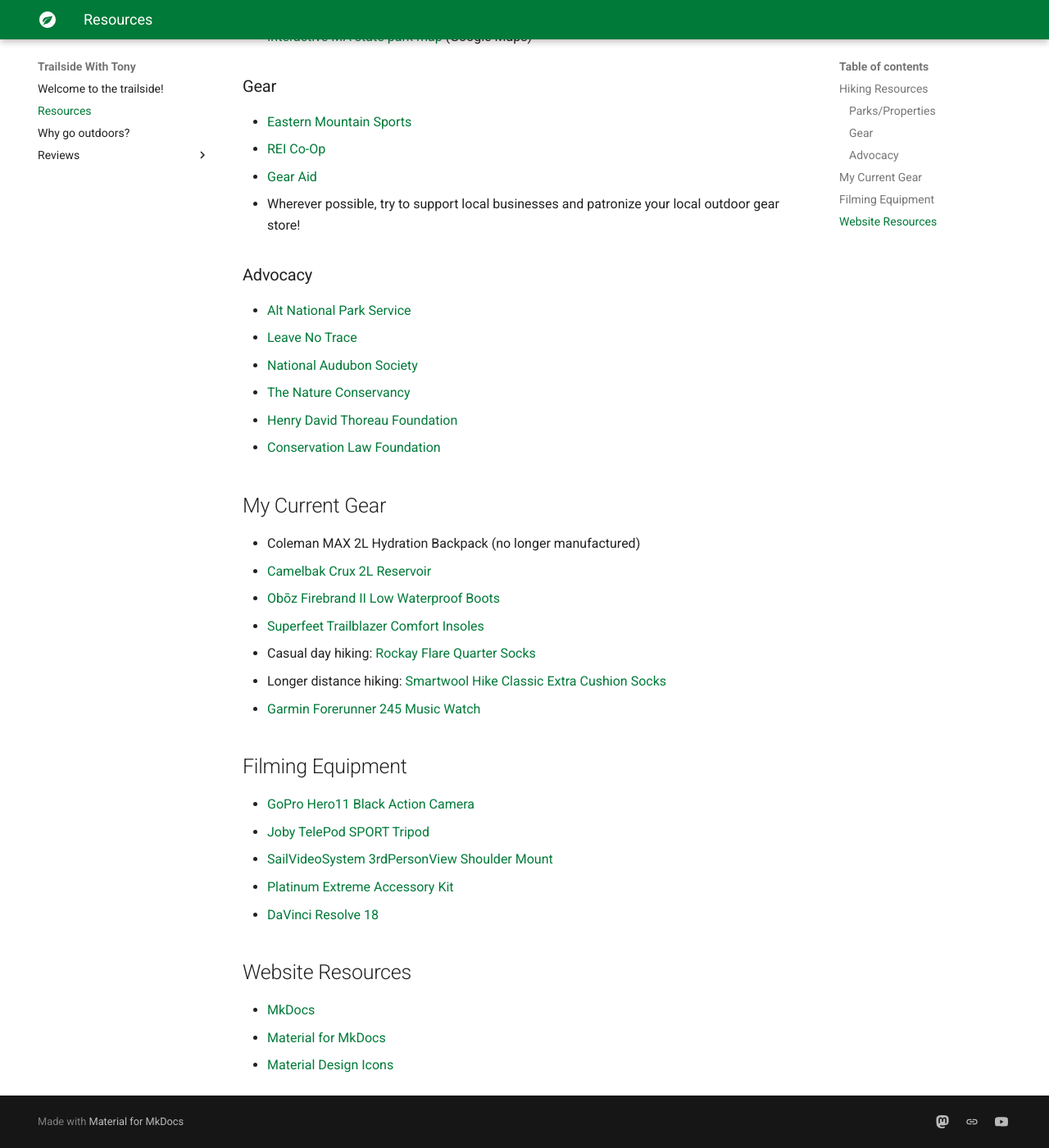
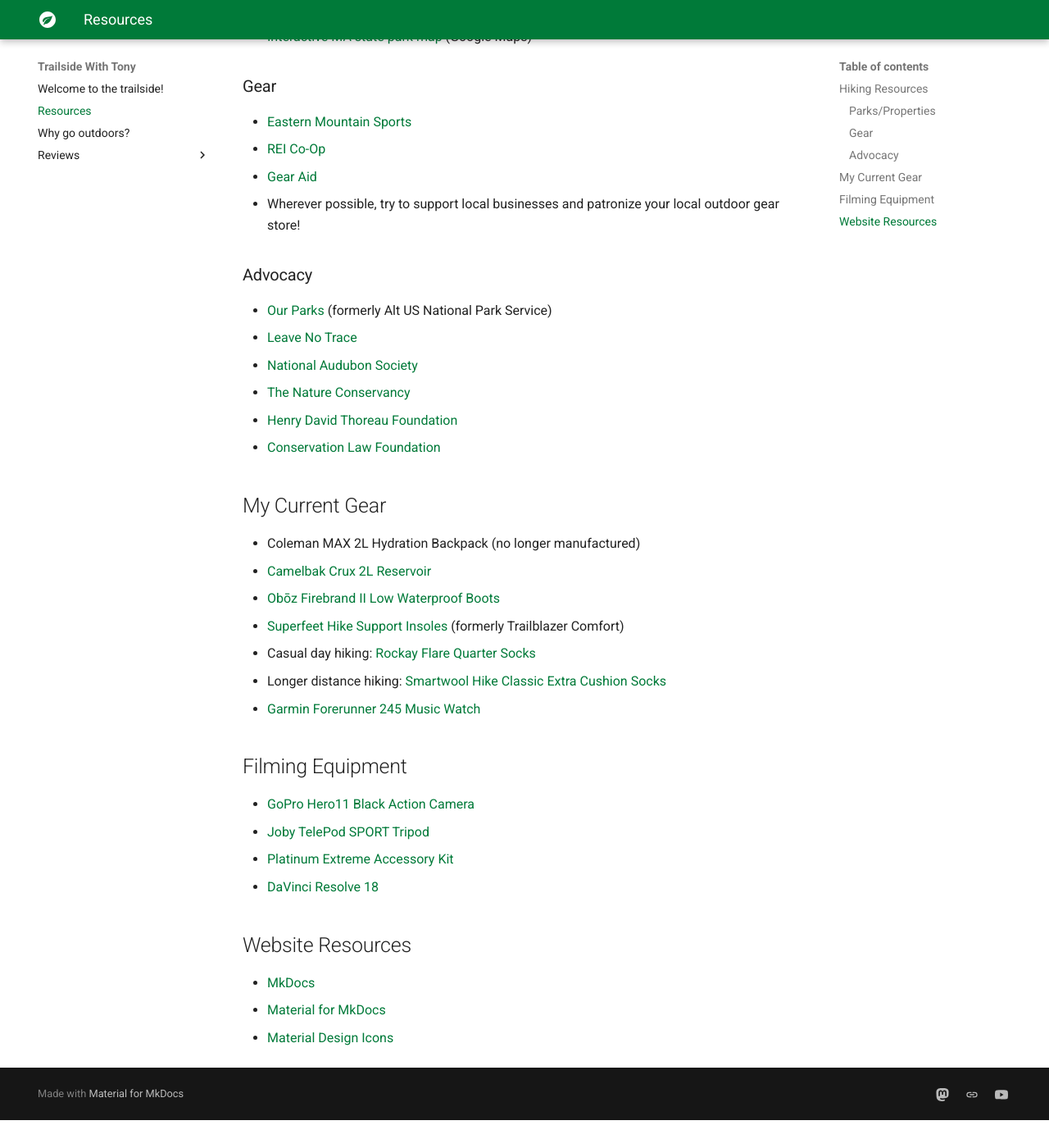
Before and after one commit to tswtony/tswtony.github.io, an MkDocs documentation site: the page built from docs/resources.md, in a window 1280 px wide and 1400 px high, scrolled down 563 px. Shown: the whole window at 82% size. Built offline with MkDocs 1.6.1 and Material for MkDocs 9.7.7, drawn with Linux system fonts in a browser that asks for light colours; after the commit the page ends 1929 px from its top, so only the background shows below that.

Commit message:
Update resources.md

```diff
--- a/docs/resources.md
+++ b/docs/resources.md
@@ -23,7 +23,7 @@
 
 ### Advocacy
 
-- [Alt National Park Service](https://altnps.org/)
+- [Our Parks](https://ourparks.org/) (formerly Alt US National Park Service)
 - [Leave No Trace](https://lnt.org/)
 - [National Audubon Society](https://www.audubon.org/)
 - [The Nature Conservancy](https://www.nature.org/)
@@ -34,8 +34,8 @@
 
 - Coleman MAX 2L Hydration Backpack (no longer manufactured)
 - [Camelbak Crux 2L Reservoir](https://www.camelbak.com/recreation/shop/reservoirs/crux-2l-reservoir/CB-1229.html)
-- [Ob&omacr;z Firebrand II Low Waterproof Boots](https://obozfootwear.com/en-us/product/mens-firebrand-ii-low-waterproof)
-- [Superfeet Trailblazer Comfort Insoles](https://www.superfeet.com/en-us/trailblazer-comfort)
+- [Ob&#333;z Firebrand II Low Waterproof Boots](https://obozfootwear.com/en-us/product/mens-firebrand-ii-low-waterproof)
+- [Superfeet Hike Support Insoles](https://www.superfeet.com/en-us/hike-support) (formerly Trailblazer Comfort)
 - Casual day hiking: [Rockay Flare Quarter Socks](https://rockay.com/products/flare-quarter-run-socks)
 - Longer distance hiking: [Smartwool Hike Classic Extra Cushion Socks](https://www.smartwool.com/shop/mens-hiking-socks/hike-classic-edition-extra-cushion-crew-socks-socks-sw013100)
 - [Garmin Forerunner 245 Music Watch](https://www.garmin.com/en-US/p/646690)
@@ -44,7 +44,6 @@
 
 - [GoPro Hero11 Black Action Camera](https://gopro.com/en/us/shop/cameras/hero11-black/CHDHX-111-master.html)
 - [Joby TelePod SPORT Tripod](https://joby.com/us-en/telepod-sport-jb01657-bww/)
-- [SailVideoSystem 3rdPersonView Shoulder Mount](https://www.sailvideosystem.com/products/3rdpersonview-shoulder-mount-for-gopro-max-and-others)
 - [Platinum Extreme Accessory Kit](https://www.bestbuy.com/site/platinum-extreme-accessory-kit-for-gopro-action-cameras/6402471.p)
 - [DaVinci Resolve 18](https://www.blackmagicdesign.com/products/davinciresolve/)
 
```
